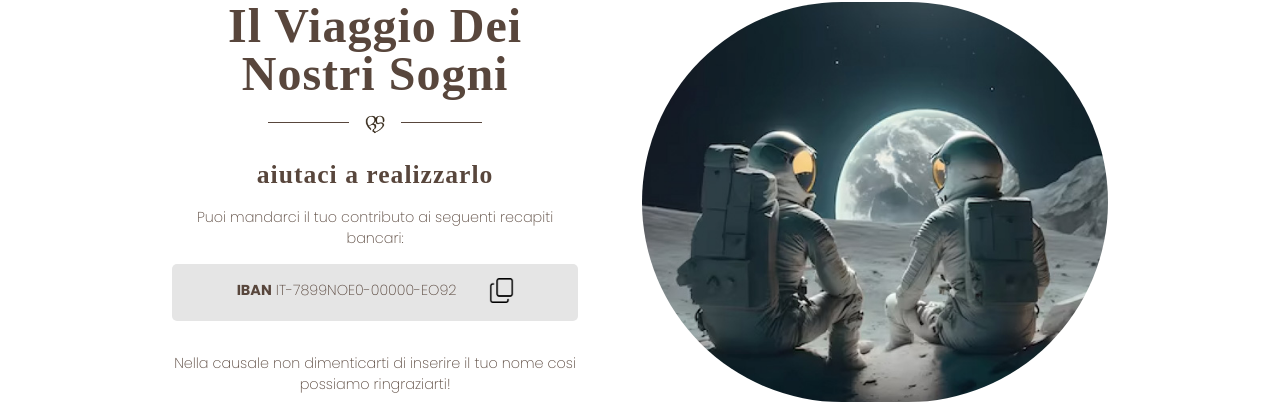
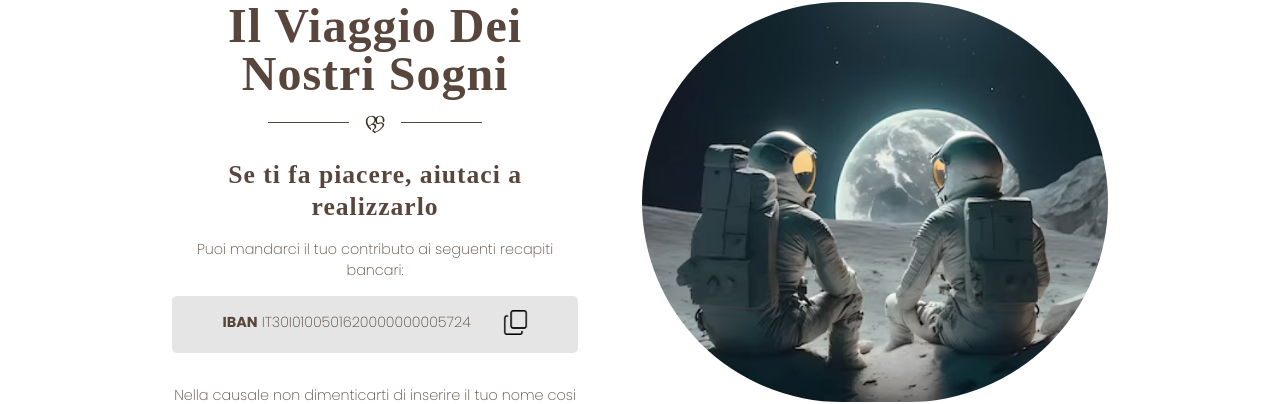
Before and after one commit to thelore85/project-marriage-ste, a Next.js app: page / in a window 1280 px wide. Shown: the part 3660-4064 px from the top of the page. Built offline with nearby package versions, Linux system fonts and the light colour scheme; no server answers; a web font is replaced by a local one.

Commit message:
form update

```diff
--- a/src/Components/Gift/Gift.js
+++ b/src/Components/Gift/Gift.js
@@ -13,14 +13,14 @@ const Gift = () => {
             <div className='divider'></div>
             <img className="logo" src="img/ramona-stefano-dark.png" height='20px'/>
             <div className='divider'></div>
-            <h3>aiutaci a realizzarlo</h3>
+            <h3>Se ti fa piacere, aiutaci a realizzarlo</h3>
           </div>
           <div className={styles.imageMobile}></div>
 
           <div className={styles.ibanContainer}>
             <p>Puoi mandarci il tuo contributo ai seguenti recapiti bancari:</p>
             <div className={styles.iban}>
-              <p><b>IBAN</b> <span>IT-7899NOE0-00000-EO92</span></p>
+              <p><b>IBAN</b> <span>IT30I0100501620000000005724</span></p>
               <img className={styles.copyIcon} src="img/copy-icon.png" height='25px'/>
             </div>
             <p>Nella causale non dimenticarti di inserire il tuo nome cosi possiamo ringraziarti!</p>
```
